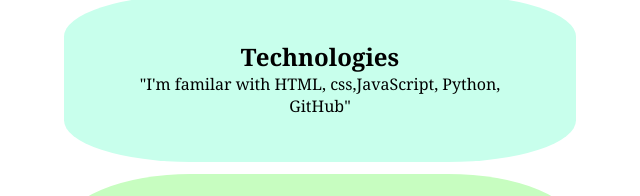
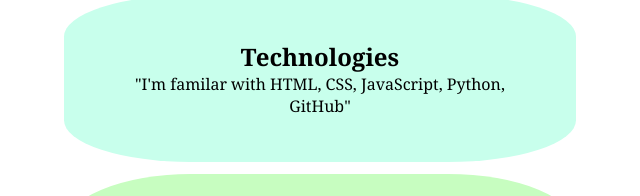
Before and after one commit to KKashyapkk/portfolio-2, a plain HTML site: page index.html in a window 1280 px wide. Shown: the part 558-754 px from the top of the page, 320-960 px from the left. Drawn offline with Linux system fonts and the light colour scheme.

Commit message:
Update index.html

```diff
--- a/index.html
+++ b/index.html
@@ -49,7 +49,7 @@
             <div class="container container-center">
                 <h1>Technologies</h1>
                 <p>
-                    "I'm familar with HTML, css,JavaScript, Python, GitHub"
+                    "I'm familar with HTML, CSS, JavaScript, Python, GitHub"
                 </p>
             </div>
         </section>
```
